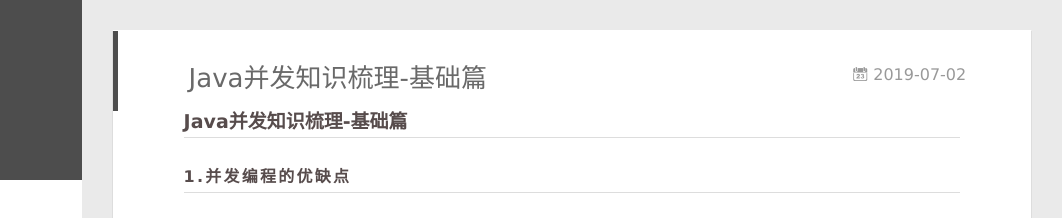
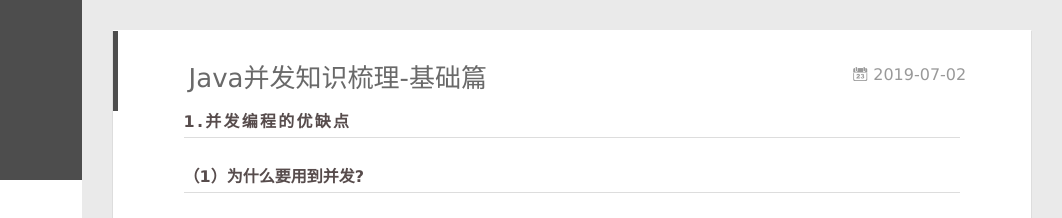
Before and after one commit to stardustwh/stardustwh.github.io, a plain HTML site: page 2019/07/02/Java并发知识梳理-基础篇/index.html in a window 1280 px wide. Shown: the top 218 px of the page, 218-1280 px from the left. Drawn offline with Linux system fonts and the light colour scheme.

Commit message:
Site updated: 2019-07-02 17:45:35

```diff
--- a/2019/07/02/Java并发知识梳理-基础篇/index.html
+++ b/2019/07/02/Java并发知识梳理-基础篇/index.html
@@ -8,18 +8,18 @@
   <link rel="dns-prefetch" href="http://yoursite.com">
   <title>Java并发知识梳理-基础篇 | wanghui&#39;s blogs</title>
   <meta name="viewport" content="width=device-width, initial-scale=1, maximum-scale=1">
-  <meta name="description" content="Java并发知识梳理-基础篇1.并发编程的优缺点（1）为什么要用到并发? 多核的CPU的背景下，催生了并发编程的趋势，通过并发编程的形式可以将多核CPU的计算能力发挥到极致，性能得到提升。——充分利用多核CPU的计算能力。 面对复杂的业务模型，并行程序会比串行程序更适应业务需求，而并发编程更能吻合这种业务拆分。——方便进行业务拆分，提升应用性能。  （2）并发编程有哪些缺点2.1 频繁的上下文切换">
+  <meta name="description" content="1.并发编程的优缺点（1）为什么要用到并发? 多核的CPU的背景下，催生了并发编程的趋势，通过并发编程的形式可以将多核CPU的计算能力发挥到极致，性能得到提升。——充分利用多核CPU的计算能力。 面对复杂的业务模型，并行程序会比串行程序更适应业务需求，而并发编程更能吻合这种业务拆分。——方便进行业务拆分，提升应用性能。  （2）并发编程有哪些缺点2.1 频繁的上下文切换每次切换线程都需要保存当前状">
 <meta name="keywords" content="java并发">
 <meta property="og:type" content="article">
 <meta property="og:title" content="Java并发知识梳理-基础篇">
 <meta property="og:url" content="http://yoursite.com/2019/07/02/Java并发知识梳理-基础篇/index.html">
 <meta property="og:site_name" content="wanghui&#39;s blogs">
-<meta property="og:description" content="Java并发知识梳理-基础篇1.并发编程的优缺点（1）为什么要用到并发? 多核的CPU的背景下，催生了并发编程的趋势，通过并发编程的形式可以将多核CPU的计算能力发挥到极致，性能得到提升。——充分利用多核CPU的计算能力。 面对复杂的业务模型，并行程序会比串行程序更适应业务需求，而并发编程更能吻合这种业务拆分。——方便进行业务拆分，提升应用性能。  （2）并发编程有哪些缺点2.1 频繁的上下文切换">
+<meta property="og:description" content="1.并发编程的优缺点（1）为什么要用到并发? 多核的CPU的背景下，催生了并发编程的趋势，通过并发编程的形式可以将多核CPU的计算能力发挥到极致，性能得到提升。——充分利用多核CPU的计算能力。 面对复杂的业务模型，并行程序会比串行程序更适应业务需求，而并发编程更能吻合这种业务拆分。——方便进行业务拆分，提升应用性能。  （2）并发编程有哪些缺点2.1 频繁的上下文切换每次切换线程都需要保存当前状">
 <meta property="og:locale" content="default">
-<meta property="og:updated_time" content="2019-07-02T09:37:30.059Z">
+<meta property="og:updated_time" content="2019-07-02T09:44:35.668Z">
 <meta name="twitter:card" content="summary">
 <meta name="twitter:title" content="Java并发知识梳理-基础篇">
-<meta name="twitter:description" content="Java并发知识梳理-基础篇1.并发编程的优缺点（1）为什么要用到并发? 多核的CPU的背景下，催生了并发编程的趋势，通过并发编程的形式可以将多核CPU的计算能力发挥到极致，性能得到提升。——充分利用多核CPU的计算能力。 面对复杂的业务模型，并行程序会比串行程序更适应业务需求，而并发编程更能吻合这种业务拆分。——方便进行业务拆分，提升应用性能。  （2）并发编程有哪些缺点2.1 频繁的上下文切换">
+<meta name="twitter:description" content="1.并发编程的优缺点（1）为什么要用到并发? 多核的CPU的背景下，催生了并发编程的趋势，通过并发编程的形式可以将多核CPU的计算能力发挥到极致，性能得到提升。——充分利用多核CPU的计算能力。 面对复杂的业务模型，并行程序会比串行程序更适应业务需求，而并发编程更能吻合这种业务拆分。——方便进行业务拆分，提升应用性能。  （2）并发编程有哪些缺点2.1 频繁的上下文切换每次切换线程都需要保存当前状">
 
     <link rel="alternative" href="/atom.xml" title="wanghui&#39;s blogs" type="application/atom+xml">
 
@@ -175,7 +175,7 @@
 
     <div class="article-entry" itemprop="articleBody">
 
-        <h3 id="Java并发知识梳理-基础篇"><a href="#Java并发知识梳理-基础篇" class="headerlink" title="Java并发知识梳理-基础篇"></a>Java并发知识梳理-基础篇</h3><h4 id="1-并发编程的优缺点"><a href="#1-并发编程的优缺点" class="headerlink" title="1.并发编程的优缺点"></a>1.并发编程的优缺点</h4><h5 id="（1）为什么要用到并发"><a href="#（1）为什么要用到并发" class="headerlink" title="（1）为什么要用到并发?"></a>（1）为什么要用到并发?</h5><ul>
+        <h4 id="1-并发编程的优缺点"><a href="#1-并发编程的优缺点" class="headerlink" title="1.并发编程的优缺点"></a>1.并发编程的优缺点</h4><h5 id="（1）为什么要用到并发"><a href="#（1）为什么要用到并发" class="headerlink" title="（1）为什么要用到并发?"></a>（1）为什么要用到并发?</h5><ul>
 <li>多核的CPU的背景下，催生了并发编程的趋势，通过并发编程的形式可以将多核CPU的计算能力发挥到极致，性能得到提升。——充分利用多核CPU的计算能力。</li>
 <li>面对复杂的业务模型，并行程序会比串行程序更适应业务需求，而并发编程更能吻合这种业务拆分。——方便进行业务拆分，提升应用性能。</li>
 </ul>
```
Also changed, not shown: index.html (+1 -1 lines).
